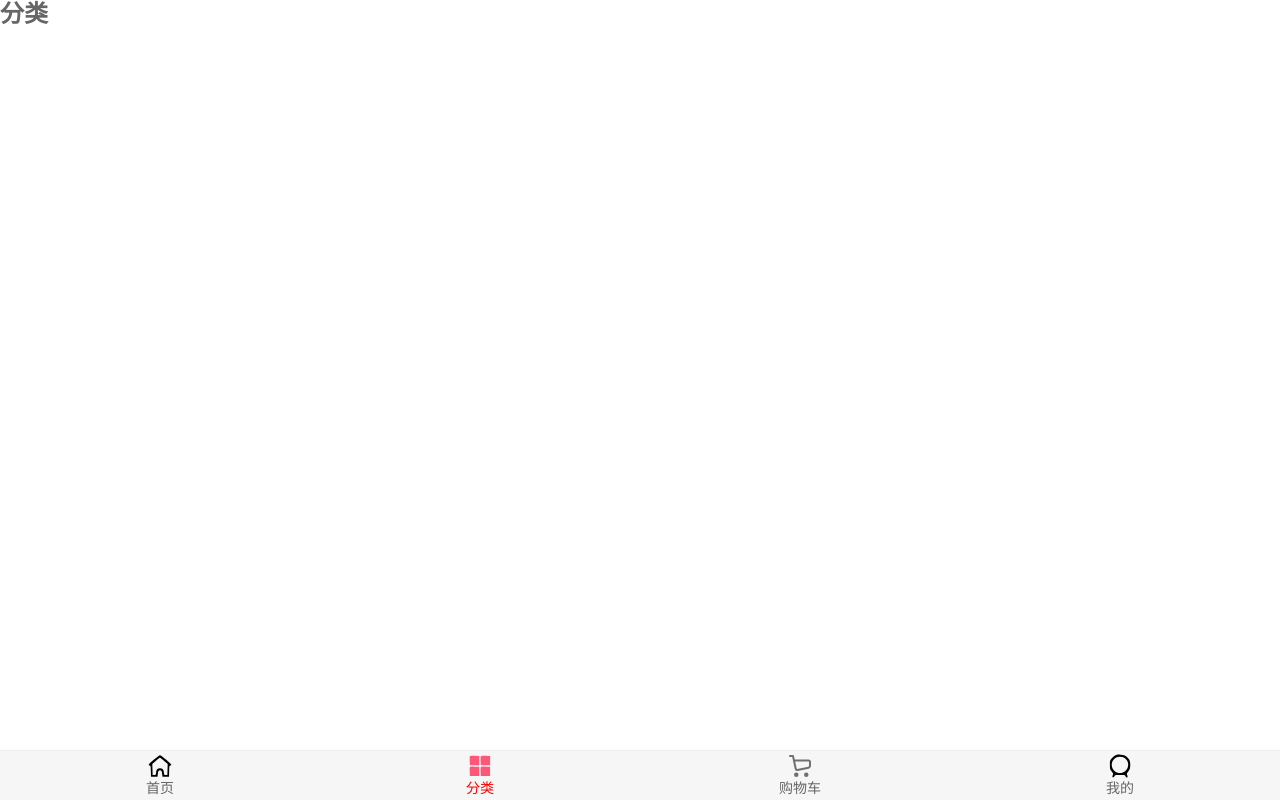
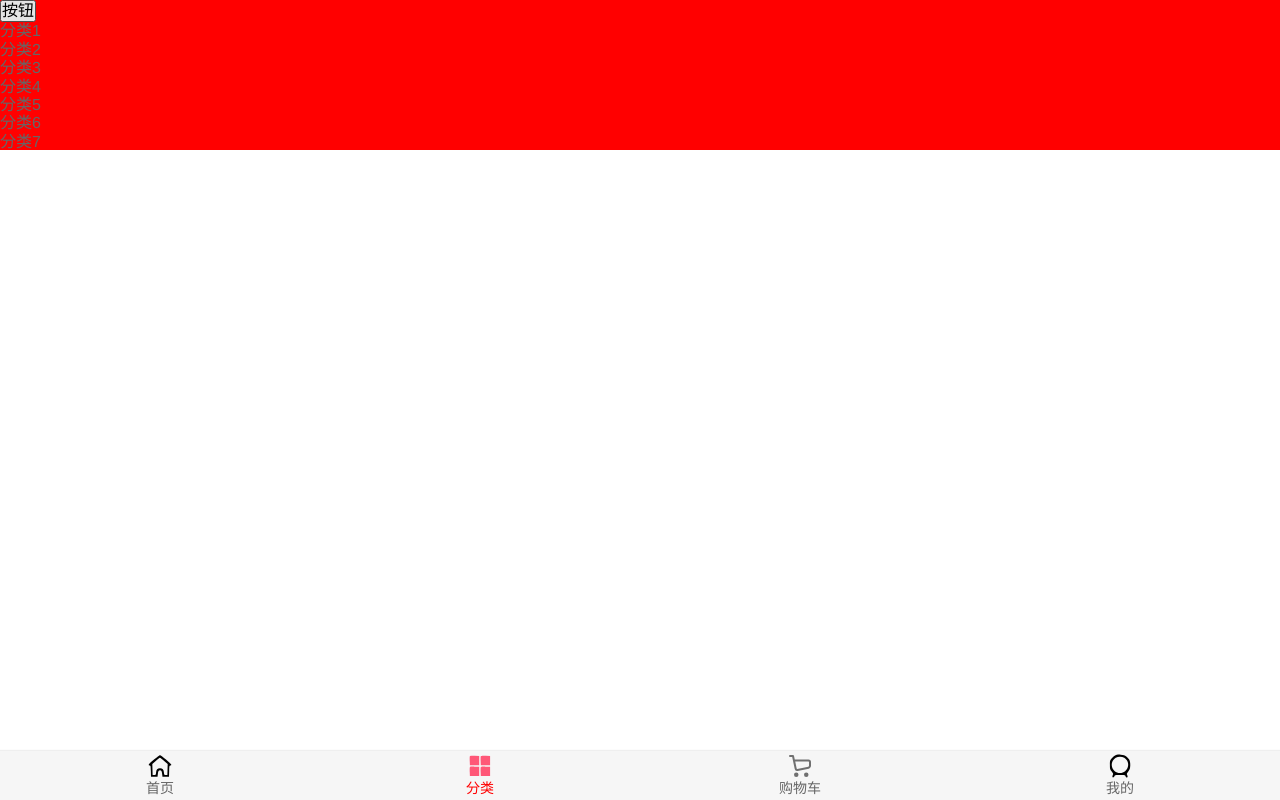
Before and after one commit to 1771886180/mall, a Vue app: page /category in a window 1280 px wide. Built offline with nearby package versions, Linux system fonts and the light colour scheme.

Commit message:
better-scroll的封装及使用

```diff
--- a/package.json
+++ b/package.json
@@ -8,6 +8,7 @@
   },
   "dependencies": {
     "axios": "^0.20.0",
+    "better-scroll": "^1.13.2",
     "core-js": "^3.6.5",
     "vue": "^2.6.11",
     "vue-router": "^3.2.0",
--- /dev/null
+++ b/src/components/common/scroll/Scroll.vue
@@ -0,0 +1,30 @@
+<template>
+<!--  ref/children-->
+  <div class="wrapper" ref="wrapper">
+    <div class="content">
+      <slot></slot>
+    </div>
+  </div>
+</template>
+
+<script>
+import BScroll from 'better-scroll';
+
+export default {
+  name: "Scroll",
+  data() {
+    return {
+      scroll: null
+    };
+  },
+  mounted() {
+    this.scroll = new BScroll(this.$refs.wrapper, {
+      click: true
+    });
+  }
+}
+</script>
+
+<style scoped>
+
+</style>
--- a/src/views/category/Category.vue
+++ b/src/views/category/Category.vue
@@ -1,13 +1,148 @@
 <template>
-  <h2>分类</h2>
+  <div class="wrapper" ref="aaa">
+    <ul class="content">
+      <button @click="btnClick">按钮</button>
+      <li>分类1</li>
+      <li>分类2</li>
+      <li>分类3</li>
+      <li>分类4</li>
+      <li>分类5</li>
+      <li>分类6</li>
+      <li>分类7</li>
+      <li>分类8</li>
+      <li>分类9</li>
+      <li>分类10</li>
+      <li>分类11</li>
+      <li>分类12</li>
+      <li>分类13</li>
+      <li>分类14</li>
+      <li>分类15</li>
+      <li>分类16</li>
+      <li>分类17</li>
+      <li>分类18</li>
+      <li>分类19</li>
+      <li>分类20</li>
+      <li>分类21</li>
+      <li>分类22</li>
+      <li>分类23</li>
+      <li>分类24</li>
+      <li>分类25</li>
+      <li>分类26</li>
+      <li>分类27</li>
+      <li>分类28</li>
+      <li>分类29</li>
+      <li>分类30</li>
+      <li>分类31</li>
+      <li>分类32</li>
+      <li>分类33</li>
+      <li>分类34</li>
+      <li>分类35</li>
+      <li>分类36</li>
+      <li>分类37</li>
+      <li>分类38</li>
+      <li>分类39</li>
+      <li>分类40</li>
+      <li>分类41</li>
+      <li>分类42</li>
+      <li>分类43</li>
+      <li>分类44</li>
+      <li>分类45</li>
+      <li>分类46</li>
+      <li>分类47</li>
+      <li>分类48</li>
+      <li>分类49</li>
+      <li>分类50</li>
+      <li>分类51</li>
+      <li>分类52</li>
+      <li>分类53</li>
+      <li>分类54</li>
+      <li>分类55</li>
+      <li>分类56</li>
+      <li>分类57</li>
+      <li>分类58</li>
+      <li>分类59</li>
+      <li>分类60</li>
+      <li>分类61</li>
+      <li>分类62</li>
+      <li>分类63</li>
+      <li>分类64</li>
+      <li>分类65</li>
+      <li>分类66</li>
+      <li>分类67</li>
+      <li>分类68</li>
+      <li>分类69</li>
+      <li>分类70</li>
+      <li>分类71</li>
+      <li>分类72</li>
+      <li>分类73</li>
+      <li>分类74</li>
+      <li>分类75</li>
+      <li>分类76</li>
+      <li>分类77</li>
+      <li>分类78</li>
+      <li>分类79</li>
+      <li>分类80</li>
+      <li>分类81</li>
+      <li>分类82</li>
+      <li>分类83</li>
+      <li>分类84</li>
+      <li>分类85</li>
+      <li>分类86</li>
+      <li>分类87</li>
+      <li>分类88</li>
+      <li>分类89</li>
+      <li>分类90</li>
+      <li>分类91</li>
+      <li>分类92</li>
+      <li>分类93</li>
+      <li>分类94</li>
+      <li>分类95</li>
+      <li>分类96</li>
+      <li>分类97</li>
+      <li>分类98</li>
+      <li>分类99</li>
+      <li>分类100</li>
+    </ul>
+  </div>
 </template>
 
 <script>
+import BScroll from 'better-scroll';
+
 export default {
-  name: "Category"
+  name: "Category",
+  data() {
+    return {
+      scroll: null
+    };
+  },
+  methods: {
+    btnClick() {
+      console.log('btnClick');
+    }
+  },
+  // 组件创建后使用
+  mounted() {
+    this.scroll = new BScroll(document.querySelector('.wrapper'), {
+      probeType: 3,
+      pullUpLoad: true
+    });
+    this.scroll.on('scroll', (position) => {
+      console.log(position);
+    });
+
+    this.scroll.on('pullingUp', () => {
+      console.log('上拉加载更多');
+    });
+  }
 }
 </script>
 
 <style scoped>
-
+.wrapper {
+  height: 150px;
+  background: red;
+  overflow: hidden;
+  /*overflow-y: scroll;*/
+}
 </style>
--- a/src/views/home/Home.vue
+++ b/src/views/home/Home.vue
@@ -3,6 +3,8 @@
     <nav-bar class="home-nav">
       <div slot="center">购物街</div>
     </nav-bar>
+
+    <scroll class="content">
       <home-swiper :banners="banners"></home-swiper>
       <recommend-view :recommends="recommends"></recommend-view>
       <feature-view></feature-view>
@@ -12,6 +14,8 @@
         @tabClick="tabClick"
       ></tab-control>
       <goods-list :goods="showGoods"></goods-list>
+    </scroll>
+
   </div>
 </template>
 
@@ -23,6 +27,7 @@
 import NavBar from "@/components/common/navbar/NavBar";
 import TabControl from "@/components/content/tabControl/TabControl";
 import GoodsList from "@/components/content/goods/GoodsList";
+import Scroll from "@/components/common/scroll/Scroll";
 
 import {getHomeMultiData, getHomeGoods} from "@/network/home";
 
@@ -34,7 +39,8 @@
     RecommendView,
     FeatureView,
     TabControl,
-    GoodsList
+    GoodsList,
+    Scroll
   },
   data() {
     return {
@@ -48,7 +54,7 @@
       currentType: 'pop'
     }
   },
-  computed:{
+  computed: {
     showGoods() {
       console.log(this.goods);
       return this.goods[this.currentType].list
@@ -103,6 +109,8 @@
 <style scoped>
 #home {
   padding-top: 44px;
+  height: 100vh;
+  position: relative;
 }
 
 .home-nav {
@@ -121,4 +129,19 @@
   top: 44px;
   z-index: 9;
 }
+
+.content {
+  overflow: hidden;
+
+  position: absolute;
+  top: 44px;
+  bottom: 49px;
+  left: 0;
+  right: 0;
+}
+/*.content {*/
+/*  height: calc(100% - 93px);*/
+/*  overflow: hidden;*/
+/*  margin-top: 44px;*/
+/*}*/
 </style>
```
Also changed, not shown: 1 other file (tests, documents, lock files or other folders). Lines whose indentation alone changed are shown as unchanged.
